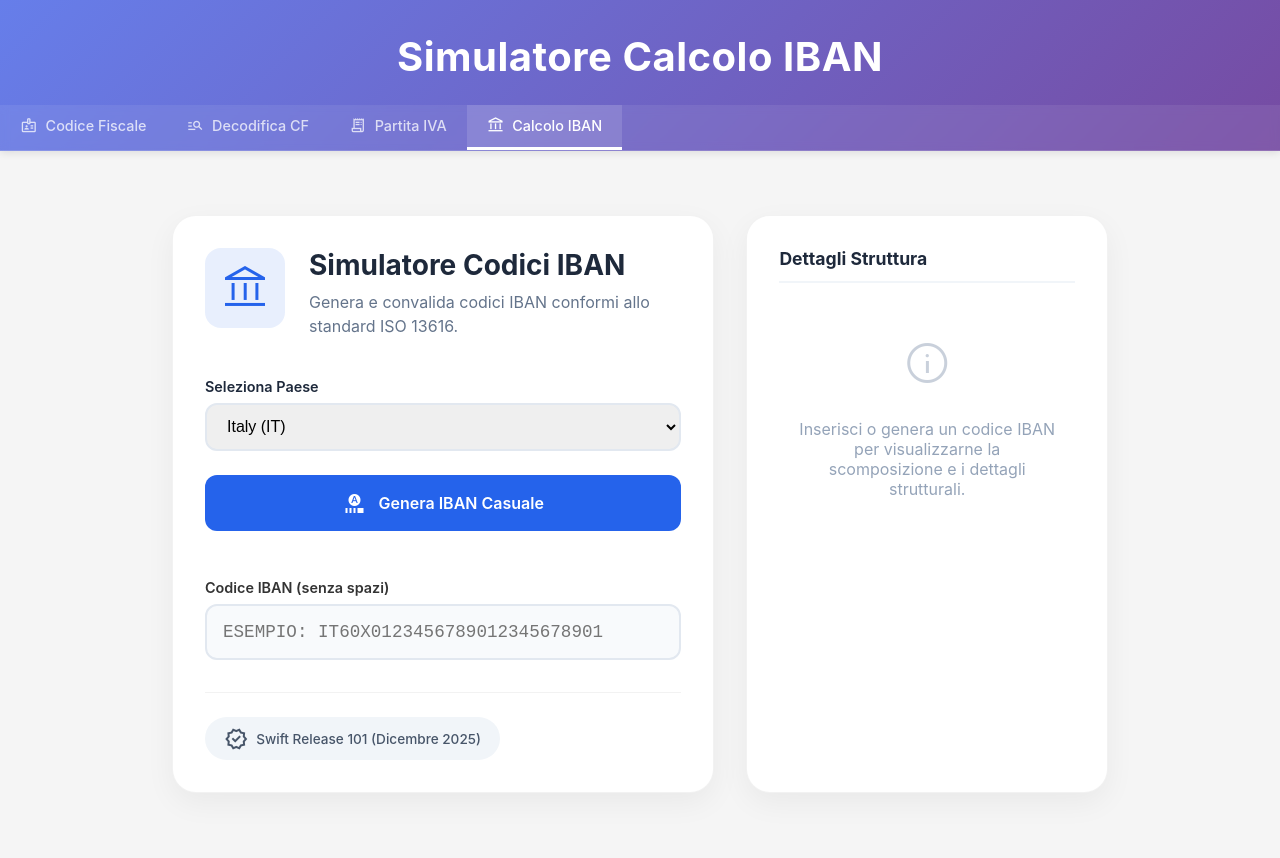
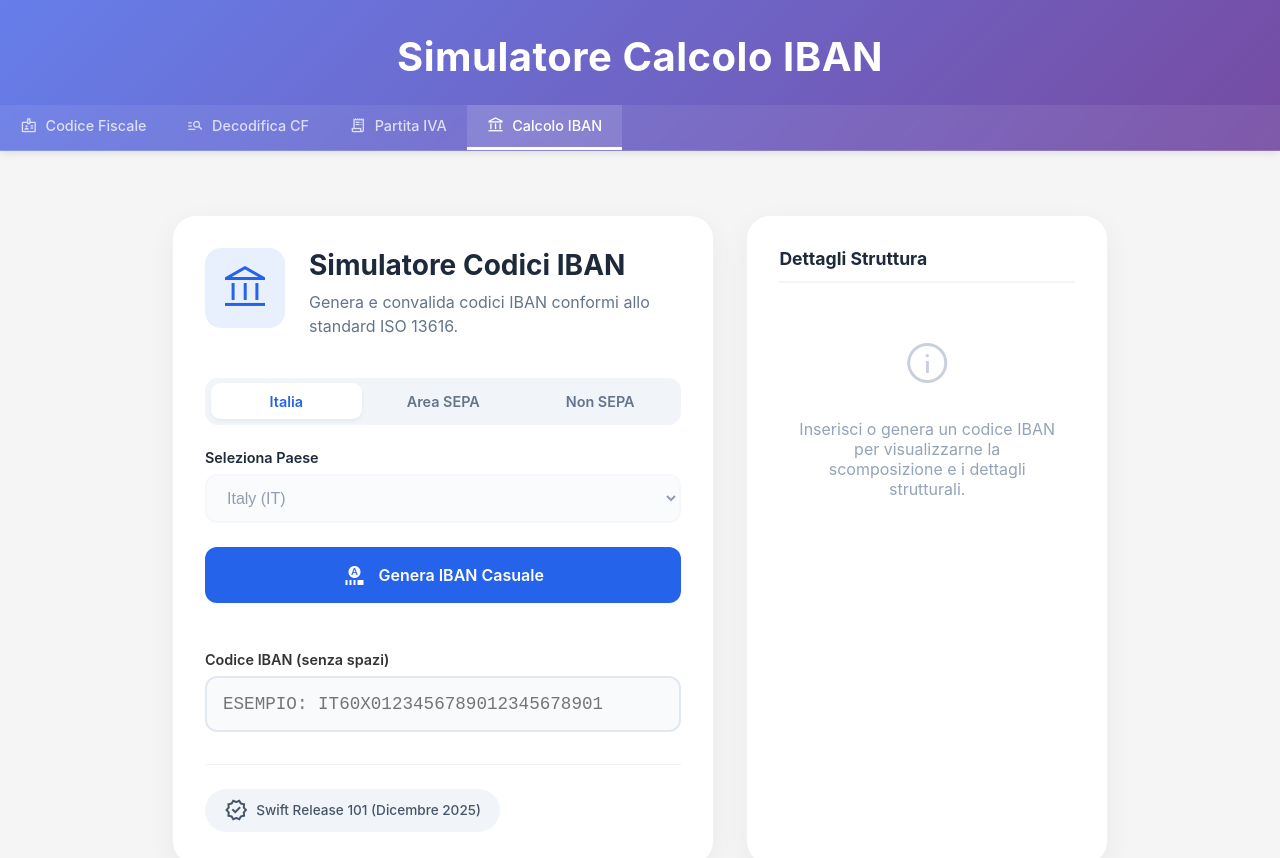
Before and after one commit to msaladini/SimulatoreCodiceFiscale, a React (Vite) app: page /SimulatoreCodiceFiscale/iban in a window 1280 px wide. Shown: the top 858 px of the page. Built offline with nearby package versions, Linux system fonts and the light colour scheme.

Commit message:
Aggiunto filtro IT-Sepa-Nosepa

```diff
--- a/src/pages/SimulazioneIban/SimulazioneIban.css
+++ b/src/pages/SimulazioneIban/SimulazioneIban.css
@@ -53,6 +53,41 @@
     margin-bottom: 2rem;
 }
 
+.filter-group {
+    display: flex;
+    background: #f1f5f9;
+    padding: 0.35rem;
+    border-radius: 0.8rem;
+    gap: 0.35rem;
+}
+
+.filter-option {
+    flex: 1;
+    text-align: center;
+    padding: 0.6rem 0;
+    font-size: 0.9rem;
+    font-weight: 600;
+    color: #64748b;
+    border-radius: 0.6rem;
+    cursor: pointer;
+    transition: all 0.2s ease;
+    user-select: none;
+}
+
+.filter-option input {
+    display: none;
+}
+
+.filter-option:hover {
+    color: #1e293b;
+}
+
+.filter-option.active {
+    background: #ffffff;
+    color: var(--primary-color, #2563eb);
+    box-shadow: 0 2px 4px rgba(0, 0, 0, 0.05);
+}
+
 .control-group {
     display: flex;
     flex-direction: column;
@@ -72,11 +107,19 @@
     font-size: 1rem;
     outline: none;
     transition: all 0.2s;
+    background: white;
 }
 
-.iban-select:focus {
+.iban-select:focus:not(:disabled) {
     border-color: var(--primary-color, #2563eb);
     box-shadow: 0 0 0 4px rgba(37, 99, 235, 0.1);
+}
+
+.iban-select:disabled {
+    background: #f8fafc;
+    color: #64748b;
+    cursor: not-allowed;
+    border-color: #f1f5f9;
 }
 
 .iban-btn {
--- a/src/pages/SimulazioneIban/index.jsx
+++ b/src/pages/SimulazioneIban/index.jsx
@@ -5,9 +5,18 @@ import './SimulazioneIban.css'
 
 function SimulazioneIban() {
     const [selectedCountry, setSelectedCountry] = useState(IBAN_COUNTRIES[0])
+    const [filterType, setFilterType] = useState('italia') // 'italia', 'sepa', 'non-sepa'
     const [ibanInput, setIbanInput] = useState('')
     const [validationResult, setValidationResult] = useState({ isValid: null, error: null })
     const [showCopyNotification, setShowCopyNotification] = useState(false)
+
+    // Derived filtered countries
+    const filteredCountries = IBAN_COUNTRIES.filter(country => {
+        if (filterType === 'italia') return country.code === 'IT'
+        if (filterType === 'sepa') return country.sepa
+        if (filterType === 'non-sepa') return !country.sepa
+        return true
+    })
 
     const copyToClipboard = (text) => {
         const clean = text.replace(/\s+/g, '');
@@ -38,8 +47,19 @@ function SimulazioneIban() {
         if (value.length >= 2) {
             const countryCode = value.substring(0, 2)
             const country = IBAN_COUNTRIES.find(c => c.code === countryCode)
-            if (country && country.code !== selectedCountry.code) {
-                setSelectedCountry(country)
+            if (country) {
+                // Auto-switch filter tab if needed
+                if (country.code === 'IT') {
+                    if (filterType !== 'italia') setFilterType('italia')
+                } else if (country.sepa) {
+                    if (filterType !== 'sepa') setFilterType('sepa')
+                } else {
+                    if (filterType !== 'non-sepa') setFilterType('non-sepa')
+                }
+
+                if (country.code !== selectedCountry.code) {
+                    setSelectedCountry(country)
+                }
             }
         }
 
@@ -62,6 +82,49 @@ function SimulazioneIban() {
                 </header>
 
                 <div className="iban-controls">
+                    <div className="filter-group">
+                        <label className={`filter-option ${filterType === 'italia' ? 'active' : ''}`}>
+                            <input
+                                type="radio"
+                                name="ibanFilter"
+                                value="italia"
+                                checked={filterType === 'italia'}
+                                onChange={() => {
+                                    setFilterType('italia')
+                                    setSelectedCountry(IBAN_COUNTRIES.find(c => c.code === 'IT'))
+                                }}
+                            />
+                            Italia
+                        </label>
+                        <label className={`filter-option ${filterType === 'sepa' ? 'active' : ''}`}>
+                            <input
+                                type="radio"
+                                name="ibanFilter"
+                                value="sepa"
+                                checked={filterType === 'sepa'}
+                                onChange={() => {
+                                    setFilterType('sepa')
+                                    const firstSepa = IBAN_COUNTRIES.find(c => c.sepa && c.code !== 'IT')
+                                    setSelectedCountry(firstSepa || IBAN_COUNTRIES.find(c => c.sepa))
+                                }}
+                            />
+                            Area SEPA
+                        </label>
+                        <label className={`filter-option ${filterType === 'non-sepa' ? 'active' : ''}`}>
+                            <input
+                                type="radio"
+                                name="ibanFilter"
+                                value="non-sepa"
+                                checked={filterType === 'non-sepa'}
+                                onChange={() => {
+                                    setFilterType('non-sepa')
+                                    setSelectedCountry(IBAN_COUNTRIES.find(c => !c.sepa))
+                                }}
+                            />
+                            Non SEPA
+                        </label>
+                    </div>
+
                     <div className="control-group">
                         <label htmlFor="country-select">Seleziona Paese</label>
                         <select
@@ -69,8 +132,9 @@ function SimulazioneIban() {
                             value={selectedCountry.code}
                             onChange={handleCountryChange}
                             className="iban-select"
+                            disabled={filterType === 'italia'}
                         >
-                            {IBAN_COUNTRIES.map(country => (
+                            {filteredCountries.map(country => (
                                 <option key={country.code} value={country.code}>
                                     {country.name} ({country.code})
                                 </option>
```
